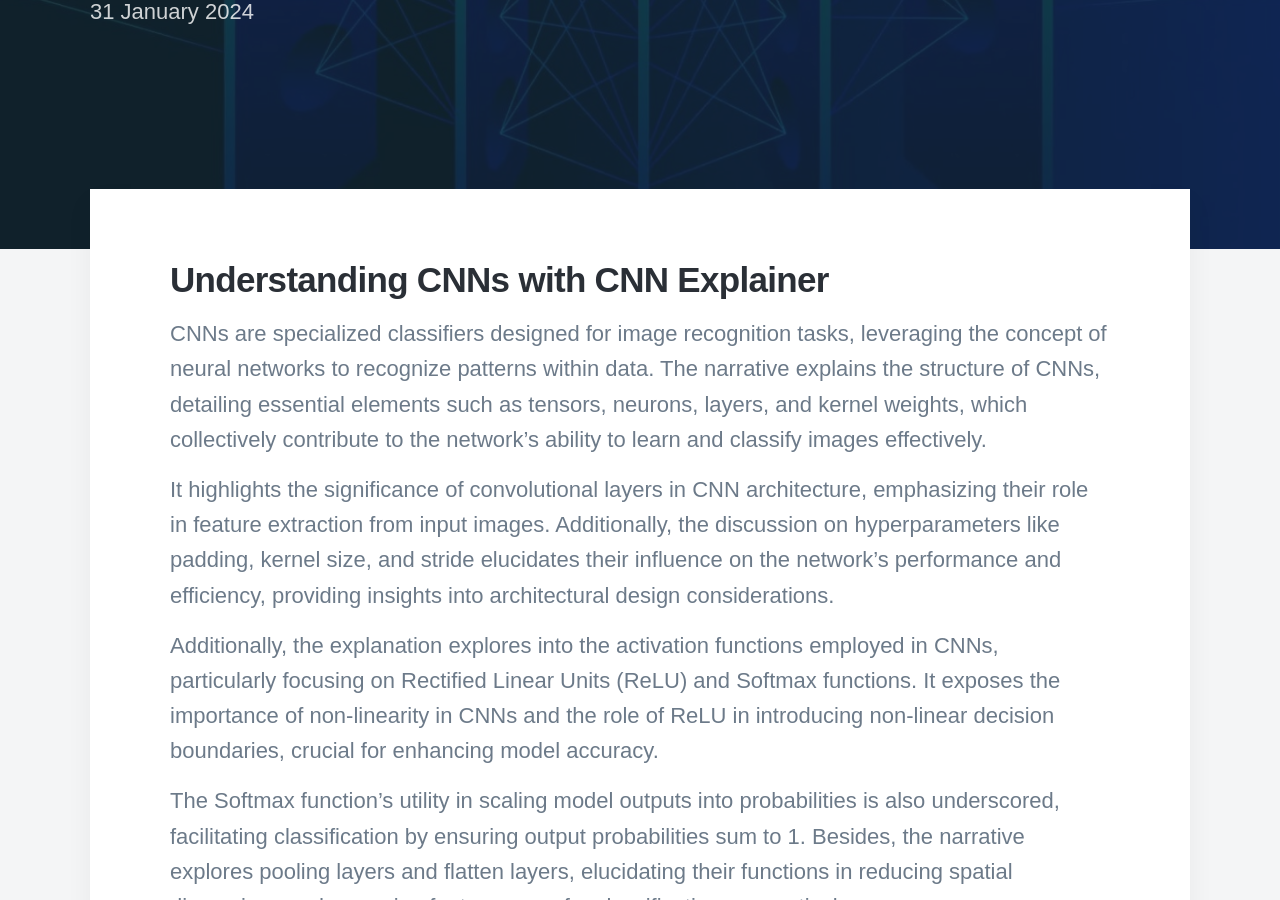
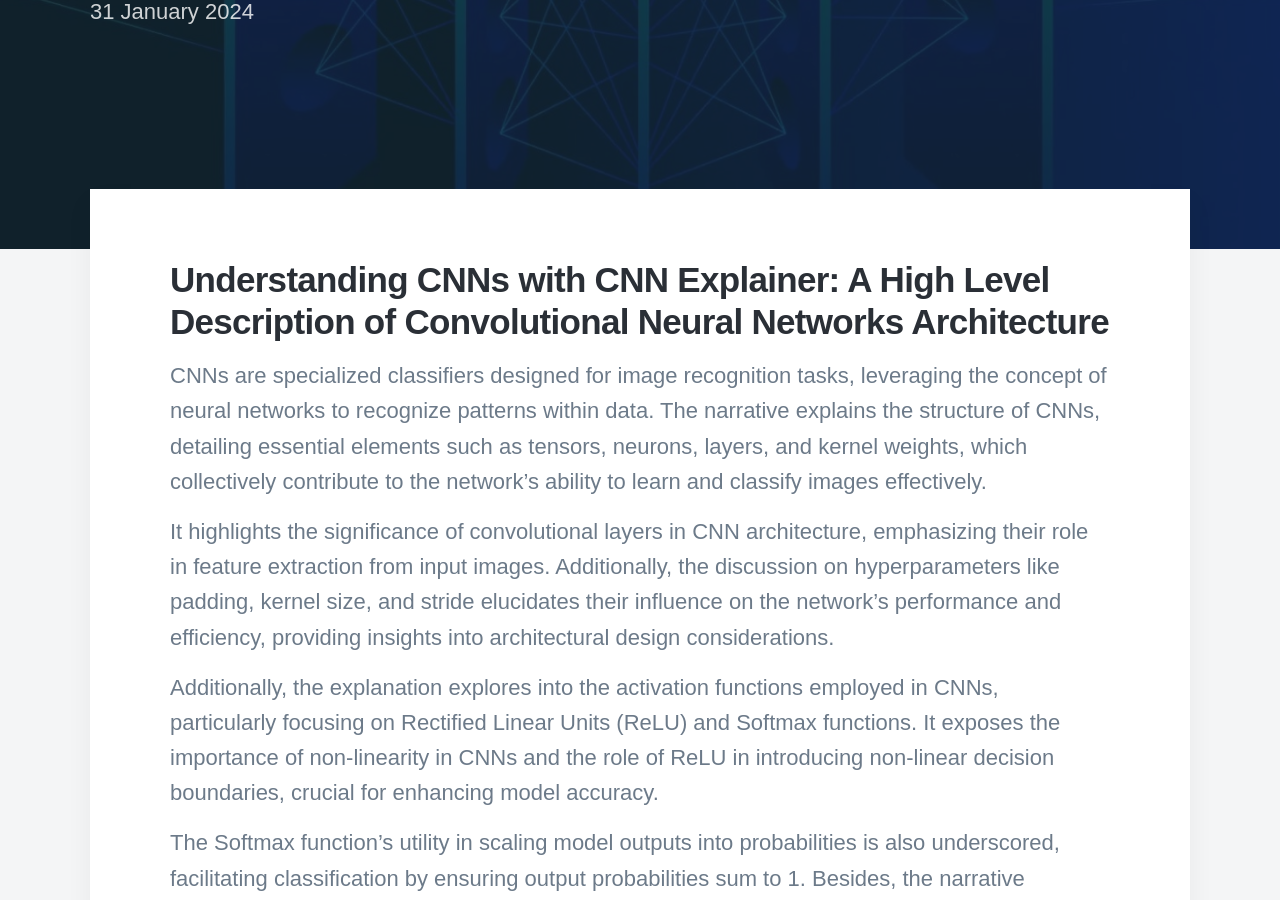
Before and after one commit to DaisyIpatzi/daisyipatzi.github.io, a Jekyll site: the page built from _posts/2024-01-31-CNN-Explainer.md, in a window 1280 px wide and 900 px high, scrolled down 415 px. Built offline with Jekyll 4.4.1, drawn with Linux system fonts in a browser that asks for light colours; nearby versions of some CDN libraries; some web fonts are replaced.

Commit message:
Update 2024-01-31-CNN-Explainer.md

```diff
--- a/_posts/2024-01-31-CNN-Explainer.md
+++ b/_posts/2024-01-31-CNN-Explainer.md
@@ -1,13 +1,13 @@
 ---
 title: "Understanding CNNs with CNN Explainer"
-subtitle: "An In-Depth Analysis of Convolutional Neural Networks Architecture and Operations"
+subtitle: "A High Level Description of Convolutional Neural Networks Architecture"
 date: 2024-01-31 00:00:00
-description: "Understanding CNNs with CNN Explainer."
+description: "Understanding CNNs with CNN Explainer: A High Level Description of Convolutional Neural Networks Architecture"
 featured_image: "images/demo/cnn-explainer-image.jpg"
 ---
 
 
-## Understanding CNNs with CNN Explainer
+## Understanding CNNs with CNN Explainer: A High Level Description of Convolutional Neural Networks Architecture
 
 CNNs are specialized classifiers designed for image recognition tasks, leveraging the concept of neural networks to recognize patterns within data. The narrative explains the structure of CNNs, detailing essential elements such as tensors, neurons, layers, and kernel weights, which collectively contribute to the network's ability to learn and classify images effectively.
 
```
